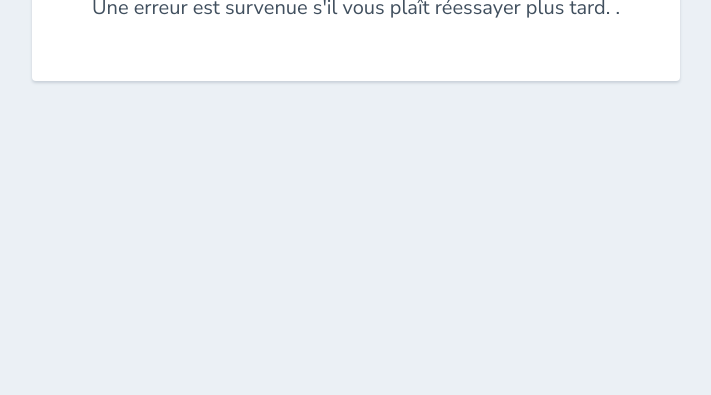
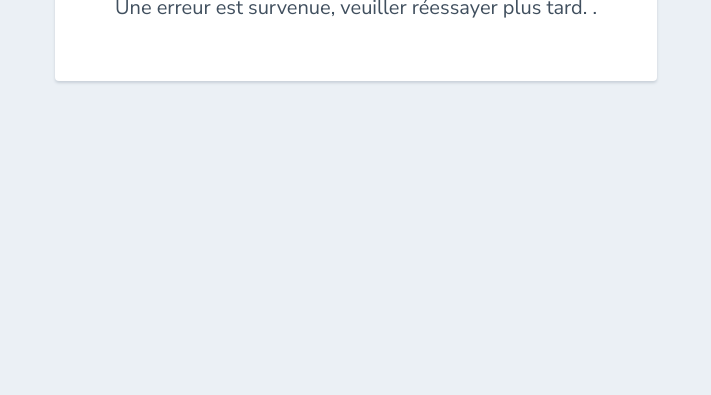
Before and after one commit to Diilaye/api.swaped, a website: page controllers/failled.html in a window 1280 px wide. Shown: the part 405-800 px from the top of the page, without its empty margins (284-995 px from the left). Drawn offline with Linux system fonts and the light colour scheme.

Commit message:
update client

```diff
--- a/controllers/failled.html
+++ b/controllers/failled.html
@@ -42,7 +42,7 @@
         <i class="checkmark">✓</i>
       </div>
         <h1>Erreur</h1>
-       <p> Une erreur est survenue s'il vous plaît réessayer plus tard. .</p>
+       <p> Une erreur est survenue, veuiller réessayer plus tard. .</p>
       </div>
     </body>
     <script>
```
